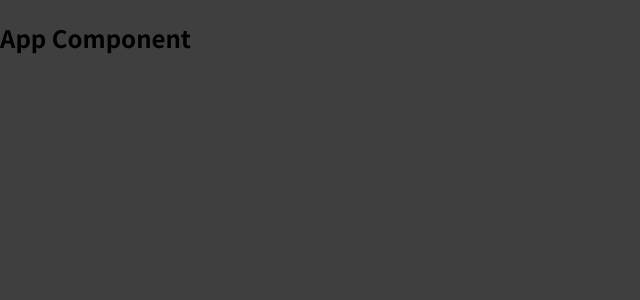
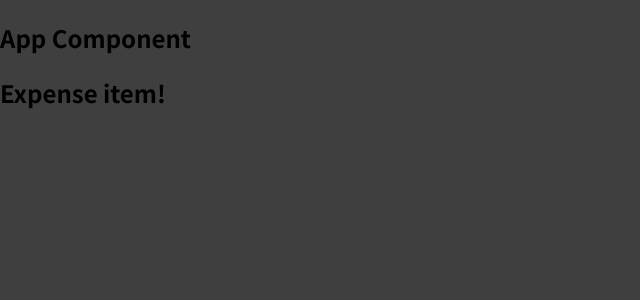
Before and after one commit to justice-rage/react-refresher, a JavaScript app: page / in a window 1280 px wide. Shown: the top 300 px of the page, without its empty margins (0-640 px from the left). Built offline with nearby package versions, Linux system fonts and the light colour scheme.

Commit message:
create ExpenseItem component

```diff
--- a/src/App.js
+++ b/src/App.js
@@ -1,7 +1,10 @@
+import ExpenseItem from "./components/ExpenseItem";
+
 function App() {
   return (
     <div>
       <h2>App Component</h2>
+      <ExpenseItem></ExpenseItem>
     </div>
   );
 }
--- /dev/null
+++ b/src/components/ExpenseItem.js
@@ -0,0 +1,5 @@
+function ExpenseItem(){
+    return <h2>Expense item!</h2>
+}
+
+export default ExpenseItem;
```
